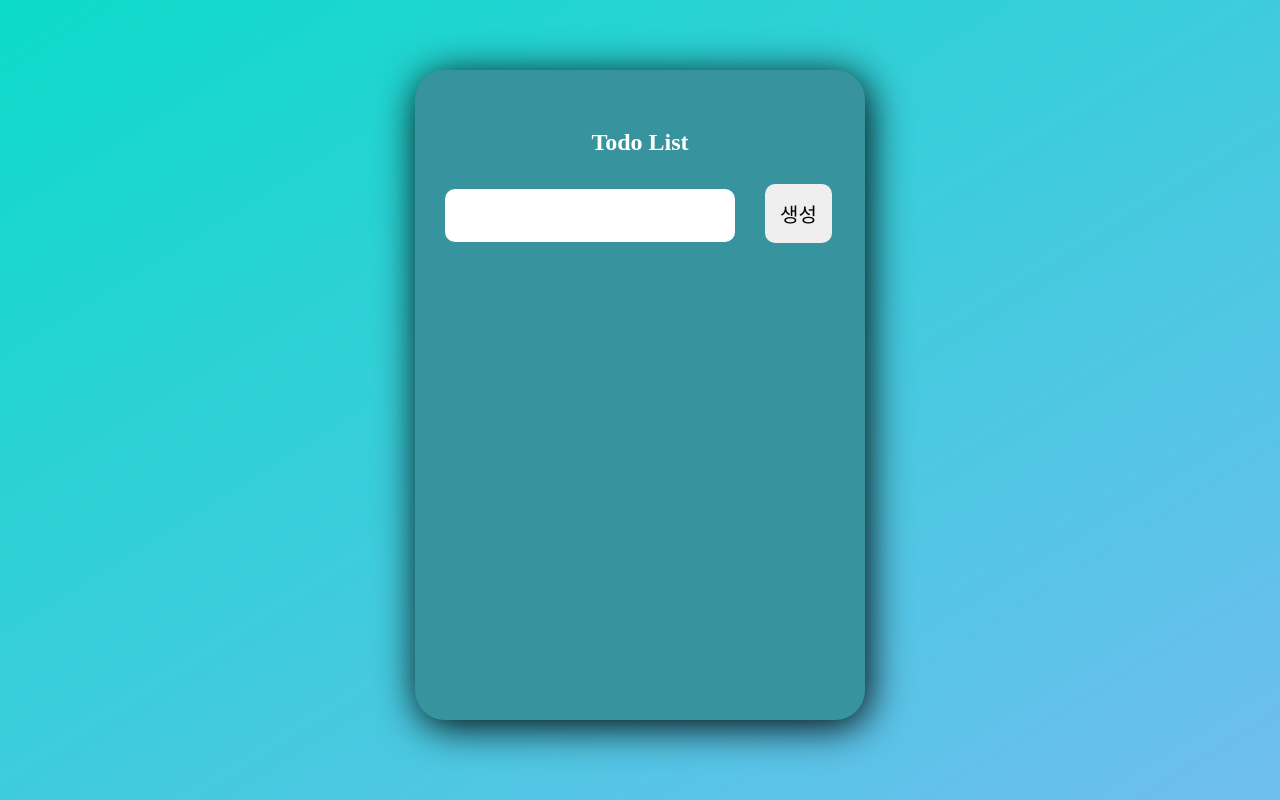
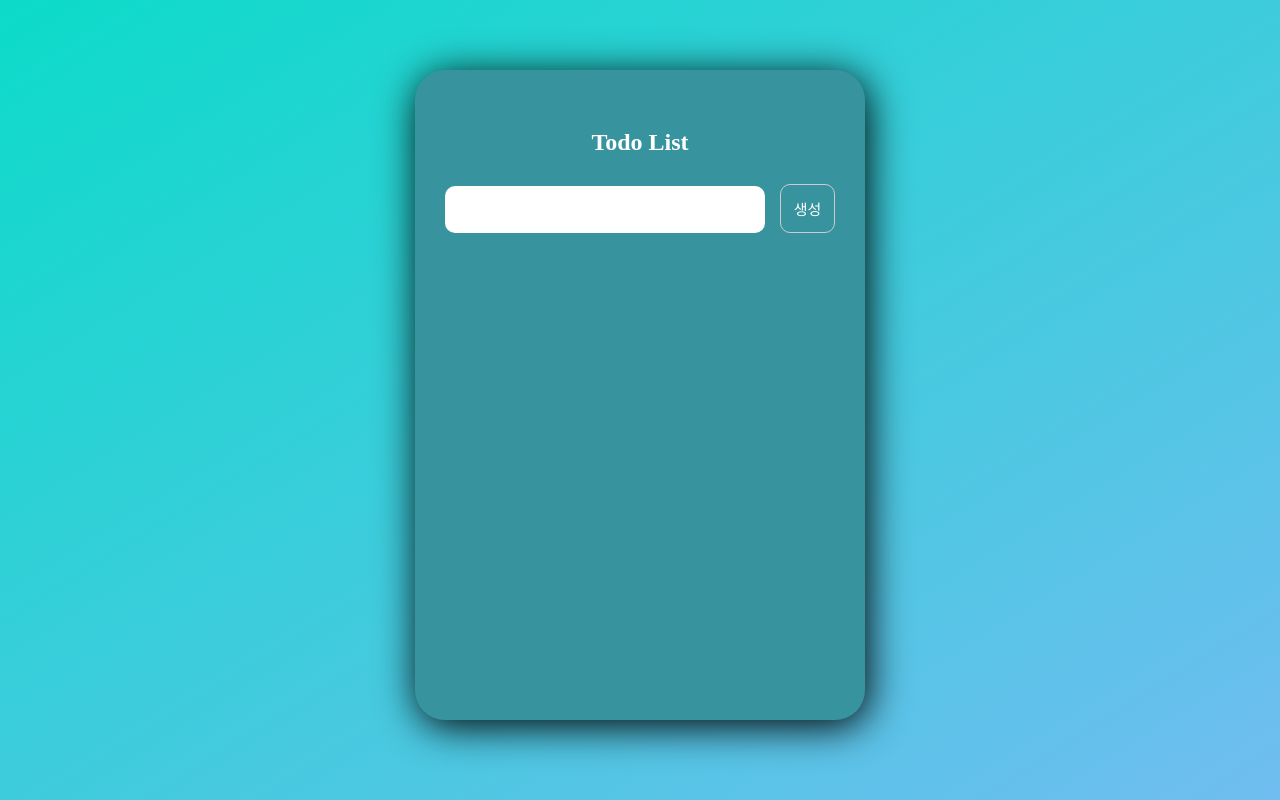
Before and after one commit to GreattitJY/React-TypeScript-Todo, a React (Create React App) app in the folder todo/: page / in a window 1280 px wide. Built offline with nearby package versions, Linux system fonts and the light colour scheme.

Commit message:
style: 스타일 완성

```diff
--- a/todo/src/components/AddItem.tsx
+++ b/todo/src/components/AddItem.tsx
@@ -13,7 +13,7 @@ const AddItem = ({ items, setItems }: Props) => {
     if (inputRef.current?.value === "") {
       return;
     }
-    setItems([...items, { itemId: crypto.randomUUID(), itemName, clear: false }]);
+    setItems([{ itemId: crypto.randomUUID(), itemName, clear: false }, ...items]);
     setItemName("");
   };
 
--- a/todo/src/components/ItemList.tsx
+++ b/todo/src/components/ItemList.tsx
@@ -1,5 +1,6 @@
 import React from "react";
 import { Props } from "../interface/interface";
+import { List, TodoText, ListWrap } from "../styles/ItemList.style";
 import { Item } from "../types/type";
 
 const ItemList = ({ items, setItems }: Props) => {
@@ -20,19 +21,19 @@ const ItemList = ({ items, setItems }: Props) => {
   };
 
   return (
-    <ul>
+    <ListWrap>
       {items.map((data: Item) => {
         return (
-          <li key={data.itemId}>
-            <p>{data.itemName}</p>
+          <List key={data.itemId} clear={data.clear}>
+            <TodoText>{data.itemName}</TodoText>
             <div>
               <button onClick={() => handleDelete(data)}>삭제</button>
-              <button onClick={() => handleComplete(data)}>완료</button>
+              <button onClick={() => handleComplete(data)}>{data.clear ? "취소" : "완료"}</button>
             </div>
-          </li>
+          </List>
         );
       })}
-    </ul>
+    </ListWrap>
   );
 };
 
--- a/todo/src/interface/interface.tsx
+++ b/todo/src/interface/interface.tsx
@@ -4,3 +4,7 @@ export interface Props {
   items: Item[];
   setItems: React.Dispatch<React.SetStateAction<Item[]>>;
 }
+
+export interface ListProps {
+  clear: boolean;
+}
--- a/todo/src/styles/AddItem.style.ts
+++ b/todo/src/styles/AddItem.style.ts
@@ -1,18 +1,27 @@
 import styled from "styled-components";
 
 export const InputTodo = styled.input`
-  width: 290px;
+  width: 320px;
   padding: 15px;
-  font-size: 20px;
+  font-size: 15px;
   border-radius: 10px;
   border: none;
-  margin: 0 30px 25px 0;
+  margin-bottom: 20px;
 `;
 
 export const CreateBtn = styled.button`
-  padding: 15px;
-  font-size: 20px;
+  padding: 13px;
+  font-size: 15px;
   border-radius: 10px;
-  border: 0;
+  border: 1px solid #ccc;
+  background-color: transparent;
+  margin-left: 15px;
+  color: #fff;
   cursor: pointer;
+
+  :hover {
+    background-color: #fff;
+    transition: 0.3s;
+    color: ${({ theme }) => theme.color["green-300"]};
+  }
 `;
--- a/todo/src/styles/Container.style.ts
+++ b/todo/src/styles/Container.style.ts
@@ -3,7 +3,7 @@ import styled from "styled-components";
 export const Container = styled.div`
   background-color: ${({ theme }) => theme.color["green-300"]};
   min-width: 450px;
-  min-height: 650px;
+  height: 650px;
   padding: 30px;
   border-radius: 30px;
   box-shadow: 3px 6px 40px #000;
--- /dev/null
+++ b/todo/src/styles/ItemList.style.ts
@@ -0,0 +1,46 @@
+import styled from "styled-components";
+import { ListProps } from "../interface/interface";
+
+export const ListWrap = styled.ul`
+  max-height: 450px;
+  overflow-y: auto;
+`;
+
+export const List = styled.li<ListProps>`
+  display: flex;
+  margin: 0px 10px 20px 0;
+  border: 1px solid ${(props) => (props.clear ? "#ccc" : "#fff")};
+  border-radius: 10px;
+  color: ${(props) => (props.clear ? "#ccc" : "#fff")};
+  padding: 15px;
+  justify-content: space-between;
+  align-items: center;
+  text-decoration-line: ${(props) => (props.clear ? "line-through" : "")};
+
+  :first-child {
+    margin: 0 10px 20px 0;
+  }
+
+  :last-child {
+    margin: 0 10px 0 0;
+  }
+
+  button {
+    color: ${(props) => (props.clear ? "#ccc" : "#fff")};
+    border: none;
+    margin: 0 5px;
+    border-radius: 5px;
+    background-color: transparent;
+    cursor: pointer;
+    :hover {
+      color: ${({ theme }) => theme.color["green-100"]};
+    }
+  }
+`;
+
+export const TodoText = styled.p`
+  overflow: hidden;
+  white-space: nowrap;
+  text-overflow: ellipsis;
+  max-width: 250px;
+`;
```
